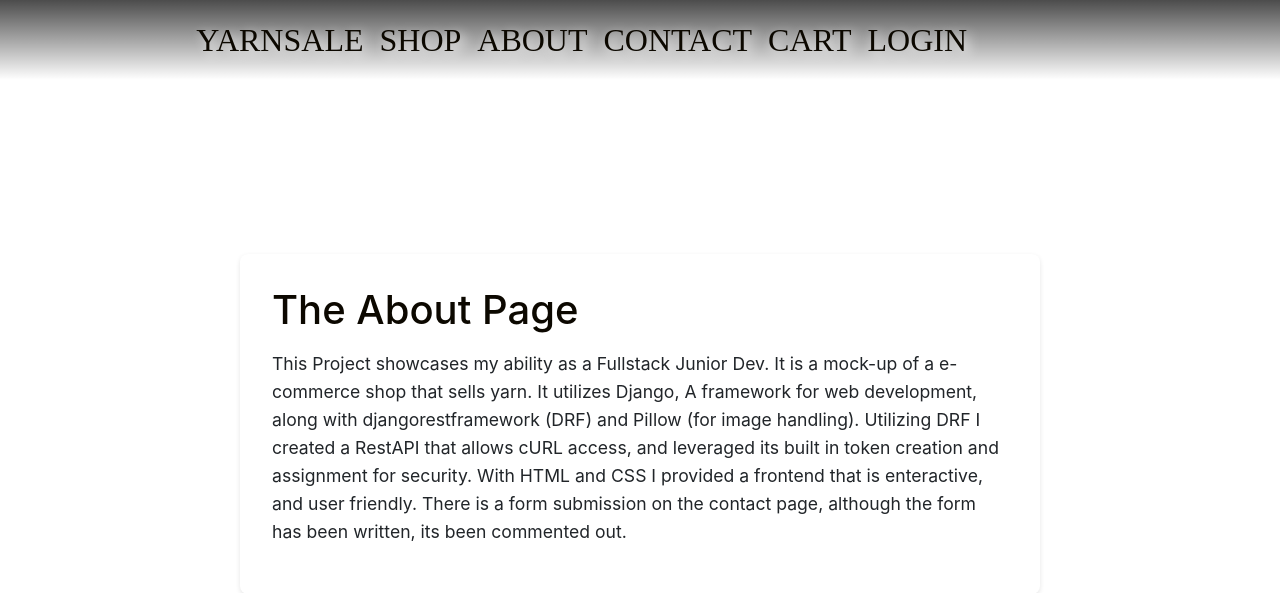
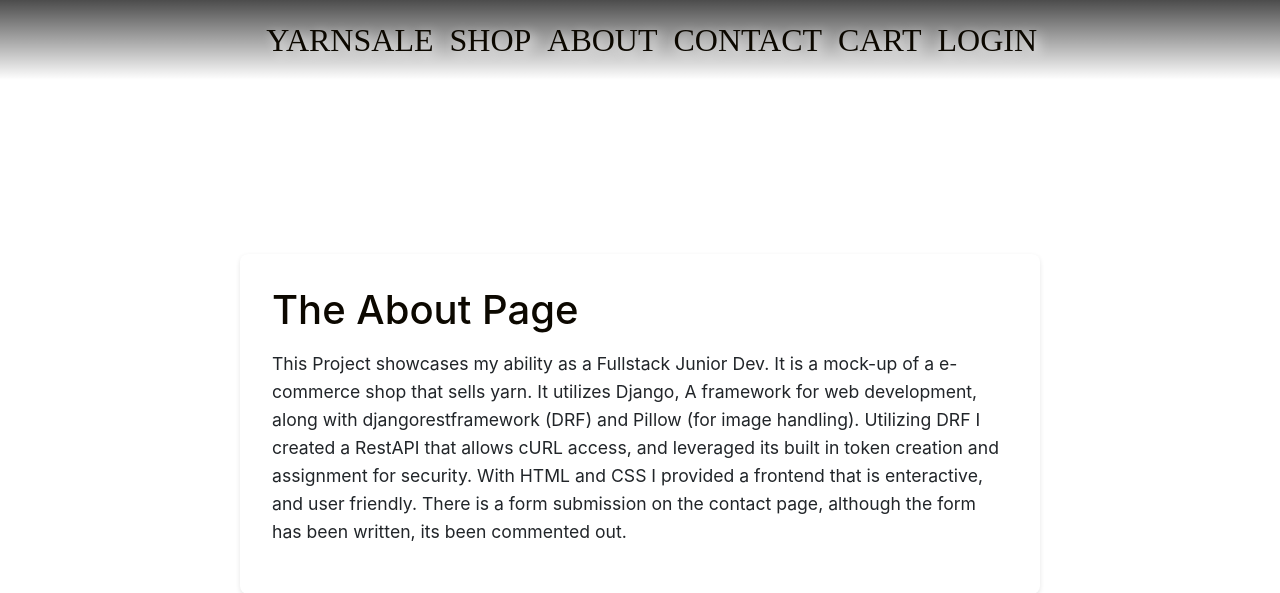
Before and after one commit to RobTilton/YarnSale_eshop, a Django app: page /about/ in a window 1280 px wide. Shown: the top 593 px of the page. Run offline with Django 5.2, Linux system fonts and the light colour scheme; some libraries are stand-ins or nearby versions.

Commit message:
realigned Nav-Bar

```diff
--- a/static/css/custom.css
+++ b/static/css/custom.css
@@ -55,7 +55,7 @@ html body footer.footer .text-muted {
 
 /* Navbar links */
 html body nav.navbar .navbar-nav {
-    padding-right: 220px;
+    padding-right: 150px;
 }
 
 html body nav.navbar .navbar-nav .nav-link {
```
Also changed, not shown: static/images/YardSale_001.png, static/images/YardSale_002.png.
